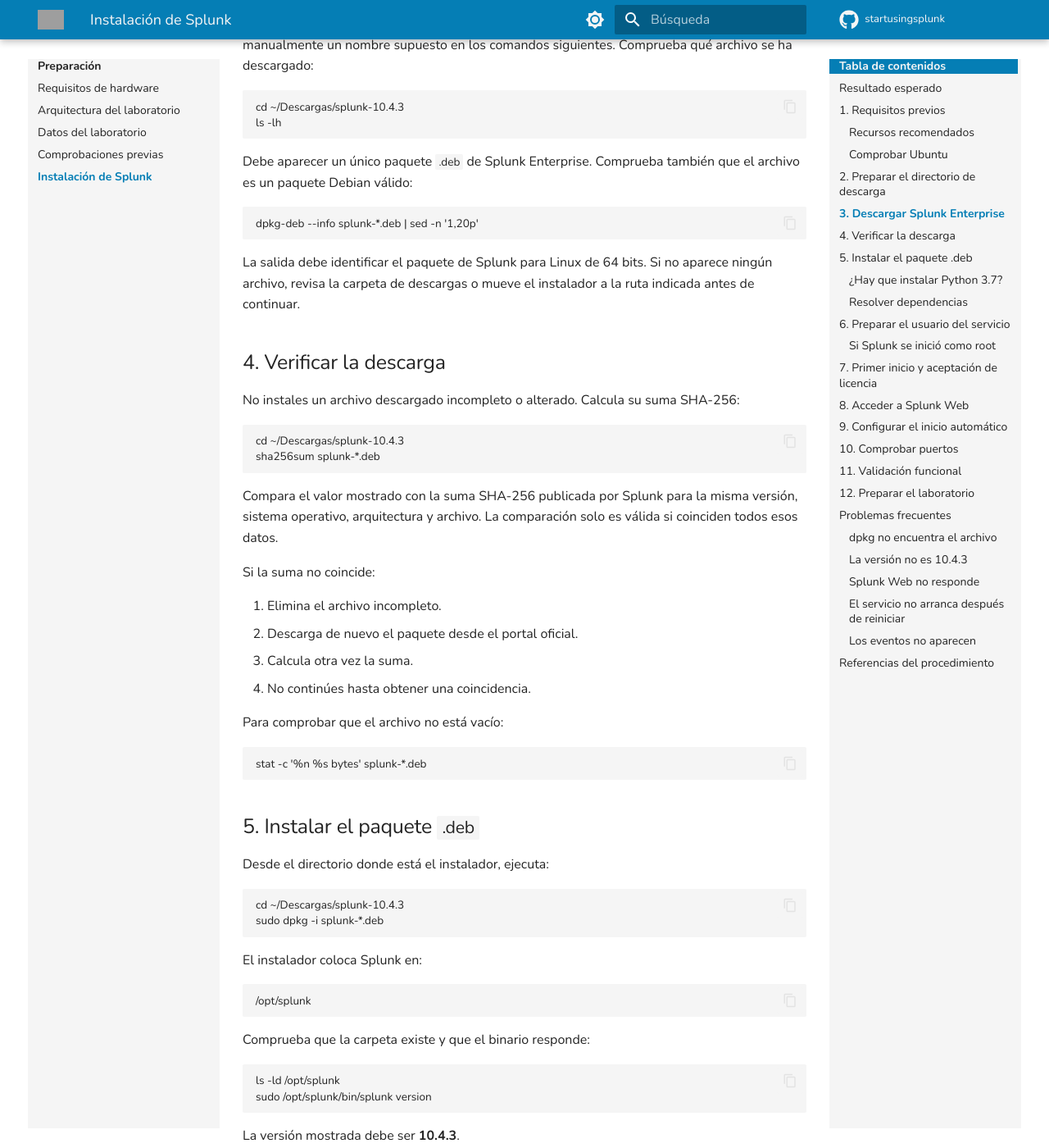
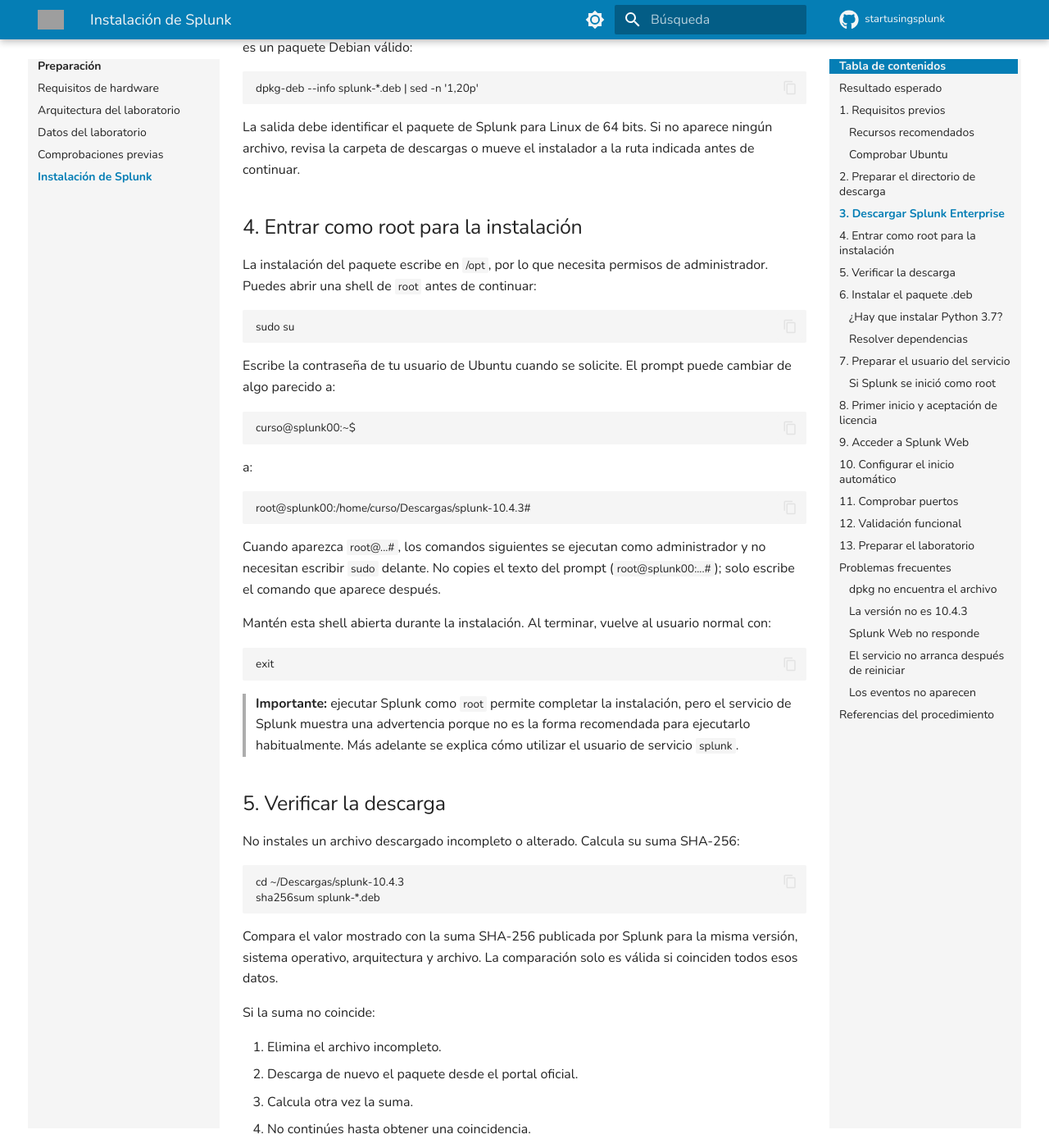
Before and after one commit to agile611/startusingsplunk, an MkDocs documentation site: the page built from docs/preparacion/instalar-splunk.md, in a window 1280 px wide and 1400 px high, scrolled down 3177 px. Shown: the whole window at 82% size. Built offline with MkDocs 1.6.1 and Material for MkDocs 9.7.7, drawn with Linux system fonts in a browser that asks for light colours; some of the changed text lies outside the part shown; grey boxes are pictures that could not be loaded.

Commit message:
splunk00

````diff
--- a/docs/preparacion/instalar-splunk.md
+++ b/docs/preparacion/instalar-splunk.md
@@ -75,16 +75,6 @@ sudo apt update
 sudo apt upgrade -y
 ```
 
-Reinicia Ubuntu si la actualización instala un kernel o componentes que lo
-requieran:
-
-```bash
-sudo reboot
-```
-
-Después de reiniciar, vuelve a abrir una terminal y repite las comprobaciones
-de arquitectura, memoria y espacio.
-
 ## 2. Preparar el directorio de descarga
 
 Crea un directorio local para guardar el paquete. Así se separa el instalador
@@ -156,7 +146,45 @@ La salida debe identificar el paquete de Splunk para Linux de 64 bits. Si no
 aparece ningún archivo, revisa la carpeta de descargas o mueve el instalador a
 la ruta indicada antes de continuar.
 
-## 4. Verificar la descarga
+## 4. Entrar como root para la instalación
+
+La instalación del paquete escribe en `/opt`, por lo que necesita permisos de
+administrador. Puedes abrir una shell de `root` antes de continuar:
+
+```bash
+sudo su
+```
+
+Escribe la contraseña de tu usuario de Ubuntu cuando se solicite. El prompt
+puede cambiar de algo parecido a:
+
+```text
+curso@splunk00:~$
+```
+
+a:
+
+```text
+root@splunk00:/home/curso/Descargas/splunk-10.4.3#
+```
+
+Cuando aparezca `root@...#`, los comandos siguientes se ejecutan como
+administrador y no necesitan escribir `sudo` delante. No copies el texto del
+prompt (`root@splunk00:...#`); solo escribe el comando que aparece después.
+
+Mantén esta shell abierta durante la instalación. Al terminar, vuelve al
+usuario normal con:
+
+```bash
+exit
+```
+
+> **Importante:** ejecutar Splunk como `root` permite completar la instalación,
+> pero el servicio de Splunk muestra una advertencia porque no es la forma
+> recomendada para ejecutarlo habitualmente. Más adelante se explica cómo
+> utilizar el usuario de servicio `splunk`.
+
+## 5. Verificar la descarga
 
 No instales un archivo descargado incompleto o alterado. Calcula su suma
 SHA-256:
@@ -410,7 +438,7 @@ http://DIRECCION_IP_DE_UBUNTU:8000
 No publiques Splunk Web en Internet sin configurar adecuadamente firewall,
 TLS, autenticación y controles de acceso.
 
-## 9. Configurar el inicio automático
+## 10. Configurar el inicio automático
 
 Configura el arranque automático usando el usuario de servicio `splunk`:
 
@@ -495,7 +523,7 @@ sudo -u splunk /opt/splunk/bin/splunk status
 sudo tail -n 100 /opt/splunk/var/log/splunk/splunkd.log
 ```
 
-## 12. Preparar el laboratorio
+## 13. Preparar el laboratorio
 
 Una vez validada la instalación:
 
````
Also changed, not shown: other parts of docs/preparacion/instalar-splunk.md (+11 -11 lines).
